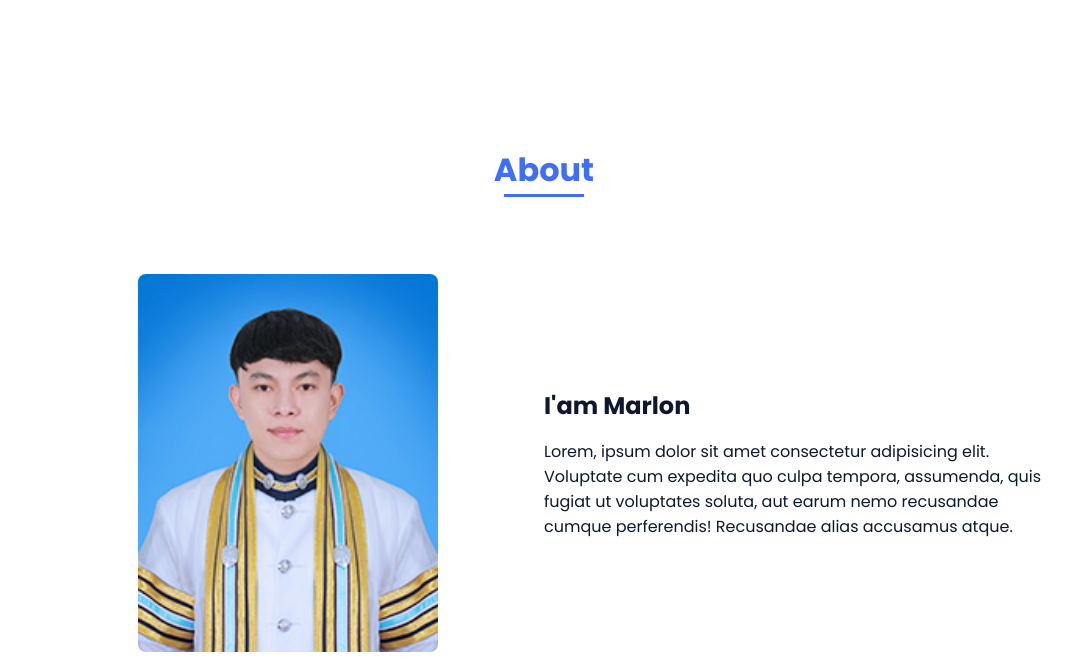
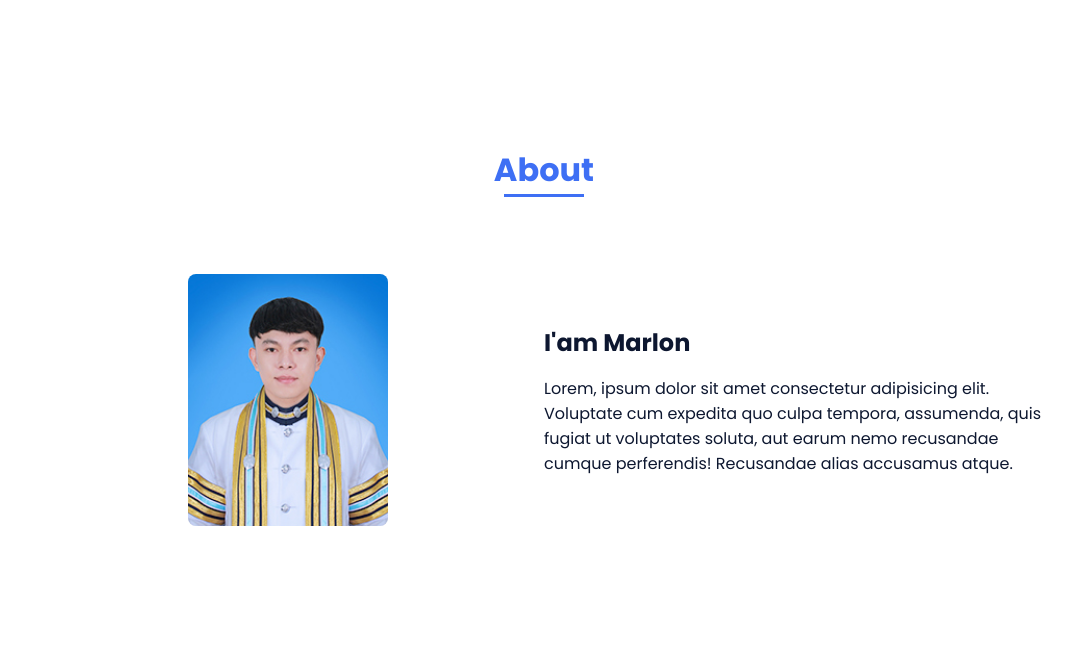
Before and after one commit to joenatthapondev/portfolio-natthapon-pantha, a plain HTML site: page index.html in a window 1280 px wide. Shown: the part 625-1286 px from the top of the page, without its empty margins (96-1183 px from the left). Drawn offline with nearby package versions, Linux system fonts and the light colour scheme.

Commit message:
add icon and change img size

```diff
--- a/assets/css/styles.css
+++ b/assets/css/styles.css
@@ -524,7 +524,7 @@ img {
     }
 
     .about__img img {
-        width: 300px;
+        width: 200px;
     }
 
     .skills__container {
--- a/index.html
+++ b/index.html
@@ -4,6 +4,7 @@
 <head>
     <meta charset="UTF-8">
     <meta name="viewport" content="width=device-width, initial-scale=1.0">
+    <link rel="shortcut icon" href="./assets/img/facebook_profile.jpg" type="image/x-icon">
 
     <link rel="stylesheet" href="assets/css/styles.css">
 
```
Also changed, not shown: assets/img/facebook_profile.jpg (added).
